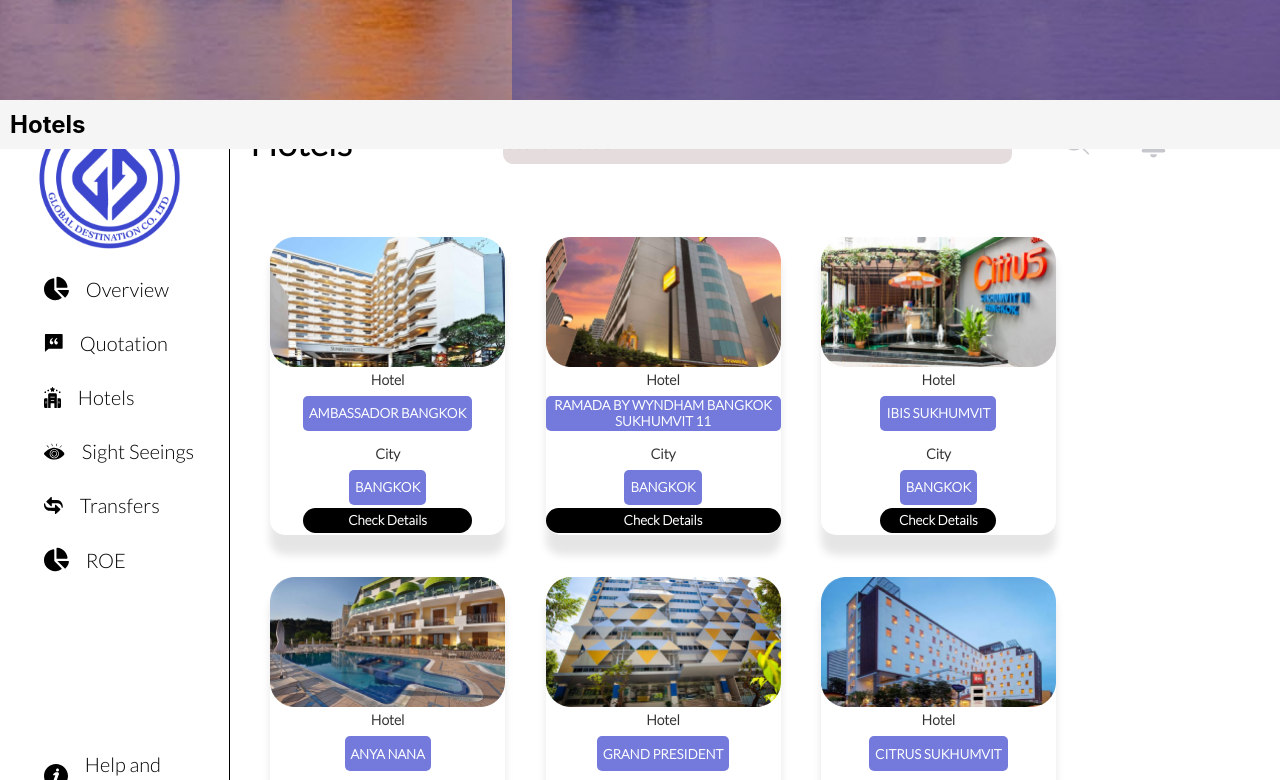
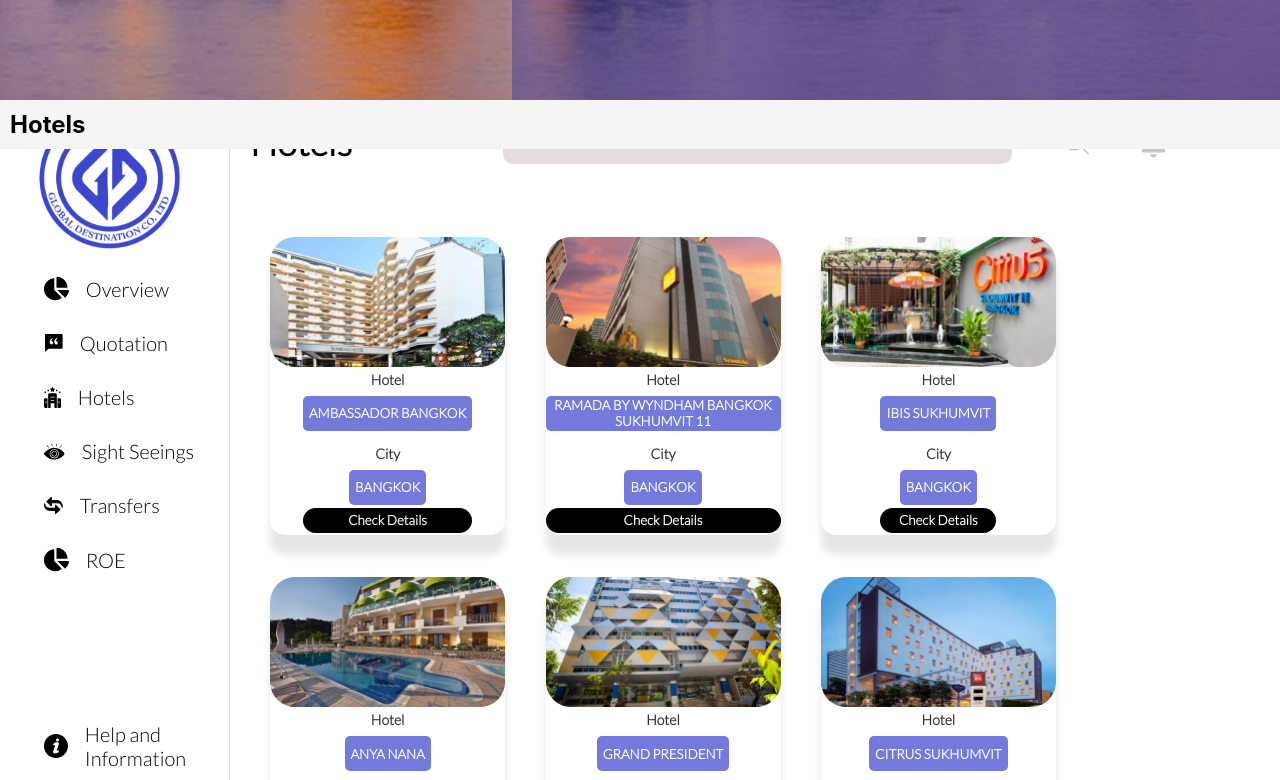
Before and after one commit to awaismohammad23/React-Login-Page-Test, a React (Create React App) app: page / in a window 1280 px wide. Shown: the part 700-1480 px from the top of the page. Built offline with nearby package versions, Linux system fonts and the light colour scheme.

Commit message:
Revert "UI completed"
This reverts commit bb665b2ee5a5025d1d384a1582f638ea114f1b81.

```diff
--- a/src/components/Sidebar/Sidebar.css
+++ b/src/components/Sidebar/Sidebar.css
@@ -7,12 +7,12 @@
     height: 100vh;
     margin-top: 0%;
     transition: width 0.5s;
-
+    position: initial;
 }
 
 .vertical-line {
     width: 2px;
-    background-color: black;
+    background-color: #ddd;
     height: 100vh;
 }
 
--- a/src/components/Sidebar/Sidebar.jsx
+++ b/src/components/Sidebar/Sidebar.jsx
@@ -132,7 +132,6 @@
           <div className='items'></div>
           <div className='items'></div>
           <div className='items'></div>
-          <div className='items'></div>
 
 
           <div className='items'>
```
